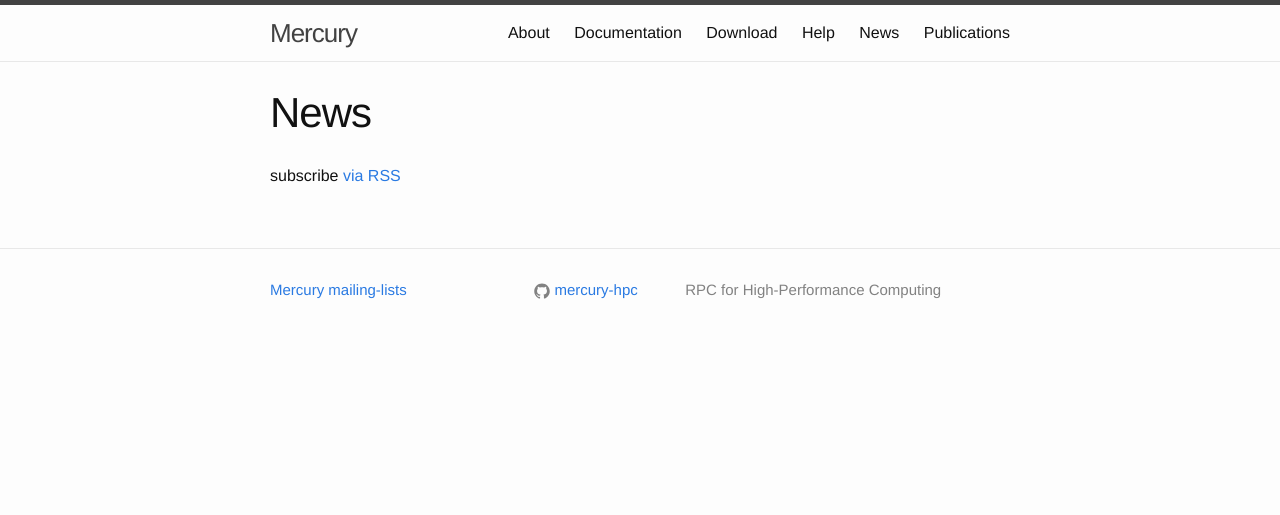
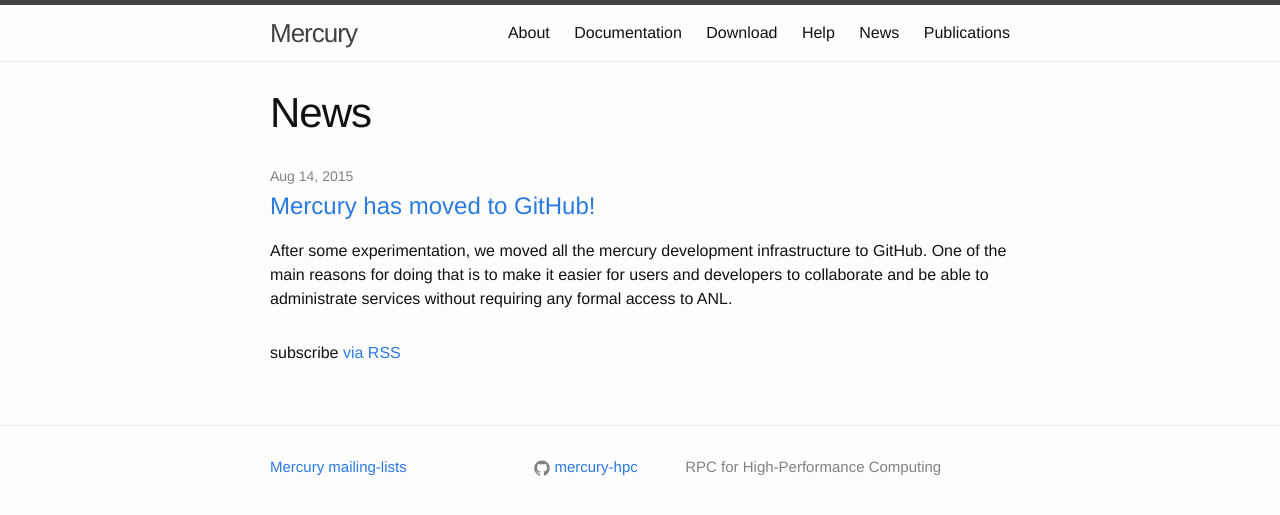
Before and after one commit to Mercury-HPC/Mercury-HPC.github.io, a Jekyll site: the page built from news.html, in a window 1280 px wide. Shown: the top 515 px of the page. Built offline with Jekyll 4.4.1, drawn with Linux system fonts in a browser that asks for light colours; nearby versions of some CDN libraries.

Commit message:
Some fixes and add new post

```diff
--- /dev/null
+++ b/_posts/2015-08-14-new-infrastructure.markdown
@@ -0,0 +1,33 @@
+---
+layout: post
+title:  "Mercury has moved to GitHub!"
+date:   2015-08-14
+categories: news
+---
+
+After some experimentation, we moved all the mercury development infrastructure
+to GitHub. One of the main reasons for doing that is to make it easier for
+users and developers to collaborate and be able to administrate services
+without requiring any formal access to ANL.
+
+Mercury's _organisation page_ is now located there:
+[https://github.com/mercury-hpc](https://github.com/mercury-hpc)
+
+The main _mercury repository_ is there:
+[https://github.com/mercury-hpc/mercury](https://github.com/mercury-hpc/mercury)
+
+_Issue tracking_ is now also handled through GitHub:
+[https://github.com/mercury-hpc/mercury/issues](https://github.com/mercury-hpc/mercury/issues)
+
+_Continous testing_ has been set up with [Travis](https://travis-ci.org/) so that whenever we push something,
+it is tested with BMI/MPI/CCI plugins:
+[https://travis-ci.org/mercury-hpc/mercury](https://travis-ci.org/mercury-hpc/mercury)
+and then submitted to the CMake dashboard:
+[https://cdash.hdfgroup.org/index.php?project=MERCURY&date=2015-07-15](https://cdash.hdfgroup.org/index.php?project=MERCURY&date=2015-07-15)
+The dashboard is also being updated to the latest version so things should also
+be nicer on this side soon.
+
+The new website is based on [Jekyll](http://jekyllrb.com/), which makes it easier to add new pages and
+code-related stuff than the old wordpress one.
+Regarding _mailing-lists_, we will keep them hosted at ANL for now as it seems
+to be working fine this way.
--- a/index.html
+++ b/index.html
@@ -5,7 +5,7 @@ layout: default
 <div class="home">
 
   <div class="footer-col  footer-col-1">
-    <img src="img/mercury.svg" />
+    <img src="img/mercury.svg" alt="Mercury" />
   </div>
 
   <p class="text">
@@ -14,8 +14,9 @@ layout: default
     function calls which include large data arguments. Since code generation
     is done using the C preprocessor, no external tool is required.
   </p>
+
   <p class="text">
-    See <a href="{{ site.baseurl }}{% post_url 2015-07-13-getting-started %}">here</a> for a quick introduction on how to use Mercury in your projects!
+    See <a href="{{ site.baseurl }}/documentation">here</a> for a quick introduction on how to use Mercury in your projects!
   </p>
 
 </div>
--- a/news.html
+++ b/news.html
@@ -12,6 +12,7 @@ permalink: /news/
       <h2>
         <a class="post-link" href="{{ post.url | prepend: site.baseurl }}">{{ post.title }}</a>
       </h2>
+      {{ post.excerpt }}
     </li>
   {% endfor %}
 </ul>
```
Also changed, not shown: about.md (+2 -2 lines).
